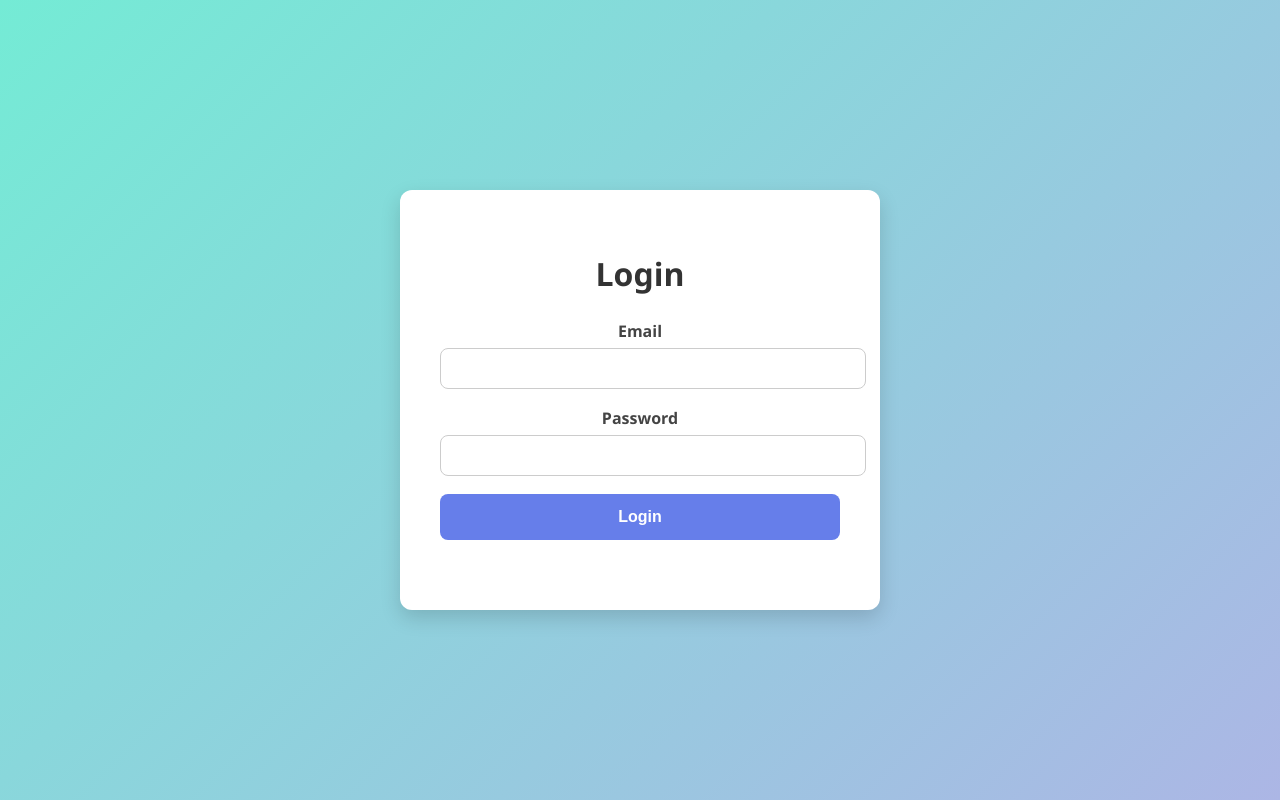
After one commit to dalvan-de-santos/FLASK-BLOG, a Flask app: page /login in a window 1280 px wide. The commit adds this page. Run offline with Flask 3, Linux system fonts and the light colour scheme.

Commit message:
Implementado a função de comentarios e login

```diff
--- /dev/null
+++ b/blog_project/app/forms.py
@@ -0,0 +1,18 @@
+from flask_wtf import FlaskForm
+from wtforms import StringField, SubmitField, EmailField, PasswordField
+from wtforms.validators import DataRequired, EqualTo
+
+
+
+class CreateUserForm(FlaskForm):
+    username = StringField("Username", validators=[DataRequired()])
+    email = EmailField("Email", validators=[DataRequired()])
+    password = PasswordField("Password", validators=[DataRequired()])
+    confirm_password = PasswordField("Corfirma Password", validators=[DataRequired(), EqualTo("password", message="As senha não combinam")])
+    submit = SubmitField("Enviar")
+
+
+class LoginForm(FlaskForm):
+    email = EmailField("Email", validators=[DataRequired()])
+    password = PasswordField("Password", validators=[DataRequired()])
+    submit = SubmitField("Login")
--- a/blog_project/app/routes.py
+++ b/blog_project/app/routes.py
@@ -1,6 +1,51 @@
-from app import app
-from flask import render_template
+import bcrypt
+from app import app, db
+from flask import render_template, request, redirect, url_for
+from app.models import User, Comment
+from app.forms import CreateUserForm, LoginForm
+from flask_bcrypt import Bcrypt
+from flask_login import login_user, logout_user, login_required, current_user
+
+
+
 
 @app.route("/")
 def homepage():
     return render_template("homepage.html")
+
+@app.route("/createuser", methods=["GET", "POST"])
+def createuser():
+    form = CreateUserForm()
+    if form.validate_on_submit():
+        bcrypt = Bcrypt()
+        hashed = bcrypt.generate_password_hash(form.password.data).decode("utf-8")
+        new_user = User(username=form.username.data, email=form.email.data, password=hashed)
+        db.session.add(new_user)
+        db.session.commit()
+        login_user(new_user)
+        return redirect(url_for("comment"))
+    else:
+        print("Erro no form")
+    return render_template("create_user.html", form=form)
+
+@app.route("/login", methods=["GET", "POST"])
+def login():
+    form = LoginForm()
+    if form.validate_on_submit():
+        bcrypt = Bcrypt()
+        user = User.query.filter_by(email=form.email.data).first()
+        if user and bcrypt.check_password_hash(user.password, form.password.data):
+            login_user(user)
+            return redirect(url_for("comment"))
+    return render_template("login.html", form=form)
+
+@app.route("/comment", methods=["GET", "POST"])
+@login_required
+def comment():
+    if request.method == "POST":
+        new_comment = Comment(content=request.form["comment"], user_id=current_user.id)
+        db.session.add(new_comment)
+        db.session.commit()
+        comentarios = Comment.query.all()
+        return render_template("comment.html", comentarios=comentarios)
+    return render_template("comment.html")
--- a/blog_project/app/static/style.css
+++ b/blog_project/app/static/style.css
@@ -0,0 +1,178 @@
+body {
+            font-family: 'Segoe UI', Tahoma, Geneva, Verdana, sans-serif;
+            background: linear-gradient(135deg, #74ebd5 0%, #ACB6E5 100%);
+            margin: 0;
+            padding: 0;
+            display: flex;
+            justify-content: center;
+            align-items: center;
+            height: 100vh;
+        }
+
+        .container {
+            background: #fff;
+            padding: 40px;
+            border-radius: 12px;
+            box-shadow: 0 8px 20px rgba(0,0,0,0.15);
+            text-align: center;
+            max-width: 400px;
+            width: 100%;
+        }
+
+        h1 {
+            margin-bottom: 20px;
+            color: #333;
+        }
+
+        a {
+            display: inline-block;
+            padding: 12px 24px;
+            background: #4CAF50;
+            color: white;
+            text-decoration: none;
+            border-radius: 8px;
+            font-weight: bold;
+            transition: background 0.3s ease, transform 0.2s ease;
+        }
+
+        a:hover {
+            background: #45a049;
+            transform: scale(1.05);
+        }
+
+
+        .form-container {
+            background: #fff;
+            padding: 40px;
+            border-radius: 12px;
+            box-shadow: 0 8px 20px rgba(0,0,0,0.15);
+            width: 100%;
+            max-width: 400px;
+        }
+
+        h1 {
+            text-align: center;
+            margin-bottom: 25px;
+            color: #333;
+        }
+
+        label {
+            display: block;
+            margin-bottom: 6px;
+            font-weight: bold;
+            color: #444;
+        }
+
+        input[type="text"],
+        input[type="email"],
+        input[type="password"] {
+            width: 100%;
+            padding: 12px;
+            margin-bottom: 18px;
+            border: 1px solid #ccc;
+            border-radius: 8px;
+            transition: border-color 0.3s ease;
+        }
+
+        input[type="text"]:focus,
+        input[type="email"]:focus,
+        input[type="password"]:focus {
+            border-color: #667eea;
+            outline: none;
+        }
+
+        input[type="submit"] {
+            width: 100%;
+            padding: 14px;
+            background: #667eea;
+            color: white;
+            border: none;
+            border-radius: 8px;
+            font-size: 16px;
+            font-weight: bold;
+            cursor: pointer;
+            transition: background 0.3s ease, transform 0.2s ease;
+        }
+
+        input[type="submit"]:hover {
+            background: #5563c1;
+            transform: scale(1.03);
+        }
+
+.container_comentario {
+            background: #fff;
+            margin-top: 50px;
+            padding: 30px;
+            border-radius: 12px;
+            box-shadow: 0 8px 20px rgba(0,0,0,0.15);
+            width: 100%;
+            max-width: 600px;
+        }
+
+        h1, h2 {
+            text-align: center;
+            color: #333;
+        }
+
+        form {
+            margin-bottom: 30px;
+        }
+
+        label {
+            font-weight: bold;
+            color: #444;
+        }
+
+        textarea {
+            width: 100%;
+            padding: 12px;
+            margin-top: 8px;
+            border: 1px solid #ccc;
+            border-radius: 8px;
+            resize: vertical;
+            font-size: 14px;
+            transition: border-color 0.3s ease;
+        }
+
+        textarea:focus {
+            border-color: #fcb69f;
+            outline: none;
+        }
+
+        button {
+            margin-top: 12px;
+            padding: 12px 20px;
+            background: #f77f00;
+            color: white;
+            border: none;
+            border-radius: 8px;
+            font-weight: bold;
+            cursor: pointer;
+            transition: background 0.3s ease, transform 0.2s ease;
+        }
+
+        button:hover {
+            background: #d96d00;
+            transform: scale(1.05);
+        }
+
+        ul {
+            list-style: none;
+            padding: 0;
+        }
+
+        li {
+            background: #fafafa;
+            margin-bottom: 12px;
+            padding: 15px;
+            border-radius: 8px;
+            border-left: 5px solid #f77f00;
+            box-shadow: 0 2px 6px rgba(0,0,0,0.08);
+        }
+
+        li span {
+            display: block;
+            margin-top: 6px;
+            font-size: 13px;
+            color: #666;
+        }
--- a/blog_project/app/templates/homepage.html
+++ b/blog_project/app/templates/homepage.html
@@ -7,6 +7,14 @@
     <link rel="stylesheet" href="{{url_for('static', filename='style.css')}}">
 </head>
 <body>
-    <h1>Hello</h1>
+    {% block content %}
+        <div class="container">
+        <h1>Homepage</h1>
+        <a href="{{ url_for('createuser') }}">Criar usuário</a>
+    </div>
+
+
+    {% endblock %}
+
 </body>
 </html>
--- /dev/null
+++ b/blog_project/app/templates/login.html
@@ -0,0 +1,21 @@
+{% extends "homepage.html" %}
+
+{% block content %}
+    <div class="container">
+        <h1>Login</h1>
+        <form method="POST" action="">
+            {{ form.hidden_tag() }}
+            <div>
+                {{ form.email.label }}
+                {{ form.email() }}
+            </div>
+            <div>
+                {{ form.password.label }}
+                {{ form.password() }}
+            </div>
+            <div>
+                {{ form.submit() }}
+            </div>
+        </form>
+    </div>
+{% endblock %}
```
Also changed, not shown: blog_project/app/__init__.py (+14 -0 lines), blog_project/app/models.py (added, +39 -0 lines), blog_project/app/templates/comment.html (added, +27 -0 lines), blog_project/app/templates/create_user.html (added, +28 -0 lines).
